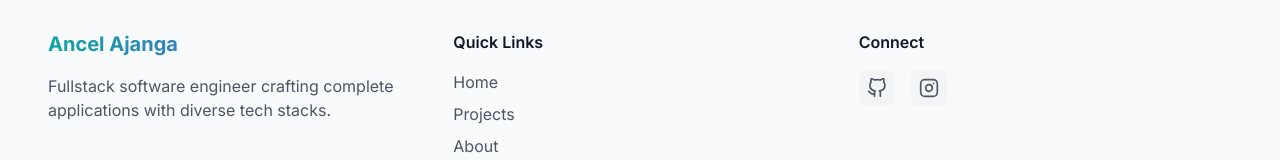
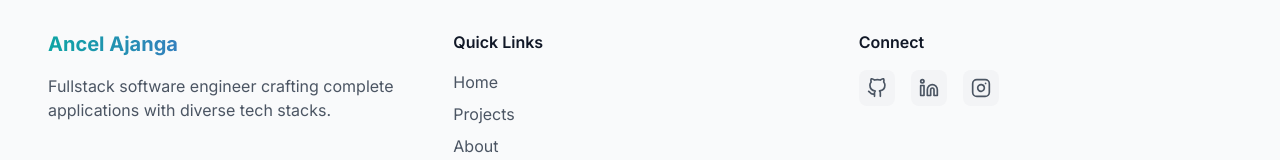
Before and after one commit to Ancel-duke/portfolio-1, a React (Create React App) app: page /contact in a window 1280 px wide. Shown: the part 939-1099 px from the top of the page. Built offline with nearby package versions, Linux system fonts and the light colour scheme; the HTML template or start-up script is replaced by a standard one.

Commit message:
socials update

```diff
--- a/src/components/Footer.jsx
+++ b/src/components/Footer.jsx
@@ -1,6 +1,6 @@
 import React from 'react';
 import { Link } from 'react-router-dom';
-import { FiGithub, FiInstagram } from 'react-icons/fi';
+import { FiGithub, FiInstagram, FiLinkedin } from 'react-icons/fi';
 
 const Footer = () => {
   const currentYear = new Date().getFullYear();
@@ -10,6 +10,11 @@ const Footer = () => {
       name: 'GitHub',
       url: 'https://github.com/Ancel-duke',
       icon: <FiGithub className="w-5 h-5" />
+    },
+    {
+      name: 'LinkedIn',
+      url: 'https://www.linkedin.com/in/ajanga-ancel-42bbb7213',
+      icon: <FiLinkedin className="w-5 h-5" />
     },
     {
       name: 'Instagram',
```
